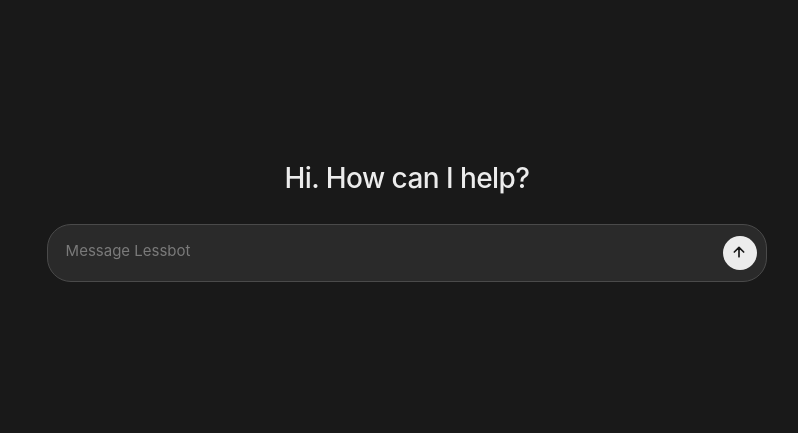
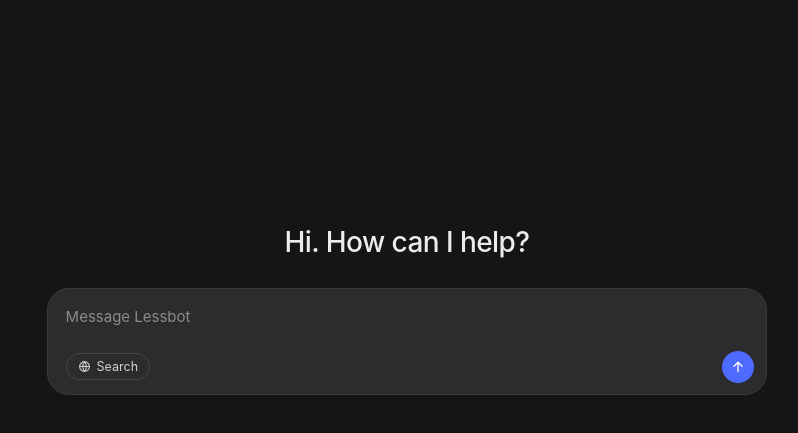
Before and after one commit to drtenma444/web_ai_xkiro, a plain HTML site: page index.html in a window 1280 px wide. Shown: the part 59-492 px from the top of the page, without its empty margins (233-1031 px from the left). Drawn offline with nearby package versions, Linux system fonts and the light colour scheme.

Commit message:
Brighten search toggle with globe icon

```diff
--- a/index.html
+++ b/index.html
@@ -9,24 +9,25 @@
 
   <style>
     :root {
-      --bg: #191919;
+      --bg: #151517;
       --text: #ececec;
-      --muted: #7a7a7a;
-      --border: #2a2a2a;
+      --muted: #8a8a8e;
+      --border: #2a2a2d;
       --hover: rgba(255, 255, 255, 0.06);
-      --user-bubble: #2a2a2a;
+      --user-bubble: #2c2c2e;
       --user-text: #ececec;
-      --input-bg: #2a2a2a;
-      --input-border: #2a2a2a;
+      --input-bg: #2c2c2e;
+      --input-border: #2c2c2e;
       --input-text: #ececec;
-      --send-bg: #ececec;
-      --send-text: #191919;
-      --send-disabled: #404040;
-      --code-bg: #1c1c1c;
-      --code-header-bg: #232323;
-      --inline-code-bg: #2a2a2a;
-      --link: #60a5fa;
-      --quote-border: #3a3a3a;
+      --send-bg: #4d6bfe;
+      --send-text: #ffffff;
+      --send-disabled: #3a3a3d;
+      --code-bg: #1c1c1e;
+      --code-header-bg: #232326;
+      --inline-code-bg: #2c2c2e;
+      --link: #6b8aff;
+      --quote-border: #38383c;
+      --accent: #4d6bfe;
     }
 
     * { box-sizing: border-box; }
@@ -104,10 +105,9 @@
       width: 100%;
     }
 
-    /* Initial state: greeting + input higher up, like DeepSeek */
     #app.state-initial #body {
       justify-content: flex-start;
-      padding-top: clamp(80px, 20vh, 220px);
+      padding-top: clamp(120px, 28vh, 320px);
       padding-left: 1.5rem;
       padding-right: 1.5rem;
       padding-bottom: 2rem;
@@ -121,7 +121,6 @@
       margin: 0 auto;
     }
 
-    /* Chatting state */
     #app.state-chatting #messages { display: flex; }
     #app.state-chatting #input-area {
       border-top: 1px solid var(--border);
@@ -312,22 +311,21 @@
       padding: 0;
     }
 
-    /* ---------- Input ---------- */
+    /* ---------- Input box ---------- */
     .input-wrap {
       display: flex;
-      align-items: flex-end;
-      gap: 0.5rem;
+      flex-direction: column;
+      gap: 0.9rem;
       background: var(--input-bg);
       border: 1px solid var(--input-border);
-      border-radius: 24px;
-      padding: 0.4rem 0.4rem 0.4rem 1.1rem;
-      min-height: 52px;
+      border-radius: 22px;
+      padding: 0.9rem 0.75rem 0.7rem 1.1rem;
       transition: border-color 0.15s ease;
     }
-    .input-wrap:focus-within { border-color: #4a4a4a; }
+    .input-wrap:focus-within { border-color: #3a3a3d; }
 
     #input {
-      flex: 1 1 0;
+      width: 100%;
       min-width: 0;
       border: none;
       outline: none;
@@ -338,30 +336,72 @@
       line-height: 1.5;
       resize: none;
       max-height: 180px;
-      padding: 0.55rem 0 0.75rem; /* less top padding, more bottom */
+      padding: 0.15rem 0 0.5rem;
       scrollbar-width: none;
     }
     #input::-webkit-scrollbar { display: none; }
     #input::placeholder { color: var(--muted); }
 
+    /* Bottom row: search toggle left, send button right */
+    .input-actions {
+      display: flex;
+      align-items: center;
+      justify-content: space-between;
+      gap: 0.5rem;
+    }
+
+    .search-toggle {
+      display: inline-flex;
+      align-items: center;
+      gap: 6px;
+      background: transparent;
+      border: 1px solid #4a4a4e;
+      color: #d0d0d4;
+      padding: 5px 11px;
+      border-radius: 16px;
+      font-size: 12.5px;
+      font-family: inherit;
+      cursor: pointer;
+      transition: background 0.15s ease, color 0.15s ease, border-color 0.15s ease;
+      white-space: nowrap;
+      flex-shrink: 0;
+    }
+    .search-toggle:hover {
+      background: var(--hover);
+      color: var(--text);
+    }
+    .search-toggle.active {
+      background: rgba(107, 138, 255, 0.18);
+      color: #8aa3ff;
+      border-color: rgba(138, 163, 255, 0.65);
+    }
+    .search-toggle svg {
+      width: 13px;
+      height: 13px;
+      stroke: currentColor;
+      fill: none;
+      stroke-width: 2;
+      stroke-linecap: round;
+      stroke-linejoin: round;
+    }
+
     #send-btn {
-      width: 34px;
-      height: 34px;
+      width: 32px;
+      height: 32px;
       border-radius: 50%;
       background: var(--send-bg);
       color: var(--send-text);
       border: none;
       outline: none;
       cursor: pointer;
-      display: grid;
-      place-items: center;
+      display: flex;
+      align-items: center;
+      justify-content: center;
       flex-shrink: 0;
       padding: 0;
-      margin-bottom: 5px; /* lift slightly so it looks centered with the textarea's baseline */
-      margin-right: 3px;
-      transition: opacity 0.15s ease, transform 0.1s ease;
+      transition: opacity 0.15s ease, transform 0.1s ease, background 0.15s ease;
     }
-    #send-btn:hover:not(:disabled) { opacity: 0.85; }
+    #send-btn:hover:not(:disabled) { opacity: 0.9; }
     #send-btn:active:not(:disabled) { transform: scale(0.94); }
     #send-btn:disabled {
       background: var(--send-disabled);
@@ -373,11 +413,10 @@
       height: 16px;
       stroke: currentColor;
       fill: none;
-      stroke-width: 2.5;
+      stroke-width: 2;
       stroke-linecap: round;
       stroke-linejoin: round;
-      /* optical centering: pull up-left by 1px each */
-      transform: translate(-1px, -1px);
+      display: block;
     }
 
     /* ---------- Mobile ---------- */
@@ -385,7 +424,7 @@
       header { padding: 0.85rem 1rem; }
 
       #app.state-initial #body {
-        padding-top: clamp(60px, 16vh, 140px);
+        padding-top: clamp(90px, 22vh, 180px);
         padding-left: 1rem;
         padding-right: 1rem;
         padding-bottom: 1.5rem;
@@ -402,10 +441,16 @@
       .msg.user .msg-content { max-width: 85%; }
 
       .input-wrap {
-        padding: 0.35rem 0.35rem 0.35rem 0.9rem;
-        min-height: 48px;
+        padding: 0.75rem 0.65rem 0.6rem 0.9rem;
+        border-radius: 20px;
       }
-      #send-btn { width: 32px; height: 32px; }
+      #send-btn { width: 30px; height: 30px; }
+
+      .search-toggle {
+        padding: 4px 9px;
+        font-size: 12px;
+        gap: 5px;
+      }
     }
   </style>
 </head>
@@ -425,11 +470,22 @@
       <div id="input-area">
         <div class="input-wrap">
           <textarea id="input" rows="1" placeholder="Message Lessbot" autocomplete="off"></textarea>
-          <button id="send-btn" aria-label="Send">
-            <svg viewBox="0 0 24 24">
-              <path d="M12 19V5M5 12l7-7 7 7"/>
-            </svg>
-          </button>
+          <div class="input-actions">
+            <button type="button" id="search-toggle" class="search-toggle" aria-label="Toggle web search" title="Search the web">
+              <svg viewBox="0 0 24 24">
+                <circle cx="12" cy="12" r="9"></circle>
+                <path d="M3 12h18"></path>
+                <path d="M12 3a14 14 0 0 1 0 18a14 14 0 0 1 0-18z"></path>
+              </svg>
+              <span>Search</span>
+            </button>
+            <button id="send-btn" aria-label="Send">
+              <svg viewBox="0 0 24 24">
+                <path d="M12 19V5"></path>
+                <path d="M6 11l6-6 6 6"></path>
+              </svg>
+            </button>
+          </div>
         </div>
       </div>
     </div>
@@ -492,9 +548,16 @@
     const messagesDiv = document.getElementById('messages');
     const input = document.getElementById('input');
     const sendBtn = document.getElementById('send-btn');
+    const searchToggle = document.getElementById('search-toggle');
 
     let conversation = [];
     let isWaiting = false;
+    let webSearchEnabled = false;
+
+    searchToggle.addEventListener('click', () => {
+      webSearchEnabled = !webSearchEnabled;
+      searchToggle.classList.toggle('active', webSearchEnabled);
+    });
 
     input.addEventListener('input', () => {
       input.style.height = 'auto';
@@ -598,7 +661,10 @@
         const res = await fetch('/api/chat', {
           method: 'POST',
           headers: { 'Content-Type': 'application/json' },
-          body: JSON.stringify({ messages: conversation })
+          body: JSON.stringify({
+            messages: conversation,
+            webSearchEnabled: webSearchEnabled
+          })
         });
         const data = await res.json();
         typingEl.remove();
```
